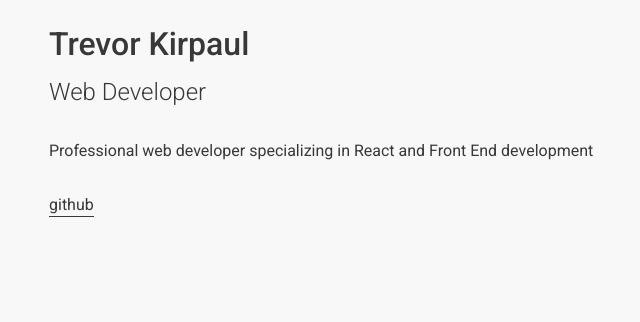
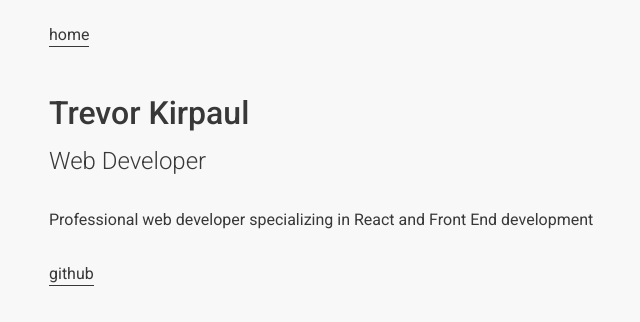
Before and after one commit to trevorkirpaul/portfolio-2019, a React (Create React App) app: page / in a window 1280 px wide. Shown: the top 322 px of the page, without its empty margins (291-931 px from the left). Built offline with nearby package versions, Linux system fonts and the light colour scheme.

Commit message:
added NavBar foundation, comments to Layout component, Layout.Section added

```diff
--- a/src/components/Layout/Layout.tsx
+++ b/src/components/Layout/Layout.tsx
@@ -2,6 +2,7 @@ import React, { Component } from 'react'
 
 import Hero from './components/Hero'
 import Spacer from './components/Spacer'
+import Section from './components/Section'
 
 import * as S from './styles'
 
@@ -9,9 +10,26 @@ export interface LayoutProps {
   children: React.ReactNode
 }
 
+/**
+ * **Layout** is a component used to
+ * handle structure, spacing, organization, and
+ * any other visually related concerns
+ *
+ * **Layout** itself should be used as your main div
+ * or wrapper for a view.
+ *
+ * `Layout.Spacer` should be used when padding/margin
+ * is needed between elements
+ *
+ * `Layout.Hero` is used for Hero type panel/div elements
+ *
+ * `Layout.Section` is used for sections, lower leverl grouping,
+ * anytime that a div would be used
+ */
 class Layout extends Component<LayoutProps> {
   static Hero = Hero
   static Spacer = Spacer
+  static Section = Section
   render() {
     const { children } = this.props
     return <S.Layout>{children}</S.Layout>
--- /dev/null
+++ b/src/components/Layout/components/Section.tsx
@@ -0,0 +1,13 @@
+import React from 'react'
+
+import * as S from '../styles'
+
+export interface SectionProps {
+  children: React.ReactNode
+}
+
+const Section = ({ children }: SectionProps) => (
+  <S.Section>{children}</S.Section>
+)
+
+export default Section
--- a/src/components/Layout/styles.ts
+++ b/src/components/Layout/styles.ts
@@ -16,4 +16,6 @@ const Spacer = styled.div<SpacerProps>`
   margin-bottom: ${({ marginBottom }) => marginBottom};
 `
 
-export { Layout, Hero, Spacer }
+const Section = styled.div``
+
+export { Layout, Hero, Spacer, Section }
--- /dev/null
+++ b/src/components/NavBar/NavBar.tsx
@@ -0,0 +1,27 @@
+import React from 'react'
+
+import Link from '../Link'
+
+import * as S from './styles'
+
+export interface NavBarProps {
+  links: {
+    id: string
+    name: string
+    url: string
+  }[]
+}
+
+const NavBar = ({ links }: NavBarProps) => (
+  <S.NavBar>
+    <S.UL>
+      {links.map(link => (
+        <S.LI key={link.id}>
+          <Link url={link.url}>{link.name}</Link>
+        </S.LI>
+      ))}
+    </S.UL>
+  </S.NavBar>
+)
+
+export default NavBar
--- /dev/null
+++ b/src/components/NavBar/index.ts
@@ -0,0 +1,3 @@
+import NavBar from './NavBar'
+
+export default NavBar
--- /dev/null
+++ b/src/components/NavBar/styles.ts
@@ -0,0 +1,13 @@
+import styled from 'styled-components'
+
+const NavBar = styled.nav`
+  margin-bottom: 50px;
+`
+
+const UL = styled.ul`
+  list-style: none;
+`
+
+const LI = styled.li``
+
+export { NavBar, UL, LI }
--- a/src/containers/Home/Home.tsx
+++ b/src/containers/Home/Home.tsx
@@ -4,9 +4,19 @@ import Layout from '../../components/Layout'
 import TitlePanel from '../../components/TitlePanel'
 import Text from '../../components/Text'
 import Link from '../../components/Link'
+import NavBar from '../../components/NavBar'
 
 const Home = () => (
   <Layout>
+    <NavBar
+      links={[
+        {
+          id: '001',
+          name: 'home',
+          url: '/'
+        }
+      ]}
+    />
     <TitlePanel title='Trevor Kirpaul' subTitle='Web Developer' />
 
     <Layout.Spacer marginTop='15px' marginBottom='35px' />
@@ -20,9 +30,9 @@ const Home = () => (
 
     <Layout.Spacer marginTop='15px' marginBottom='35px' />
 
-    <Layout.Hero>
+    <Layout.Section>
       <Link url='https://github.com/trevorkirpaul'>github</Link>
-    </Layout.Hero>
+    </Layout.Section>
   </Layout>
 )
 
```
